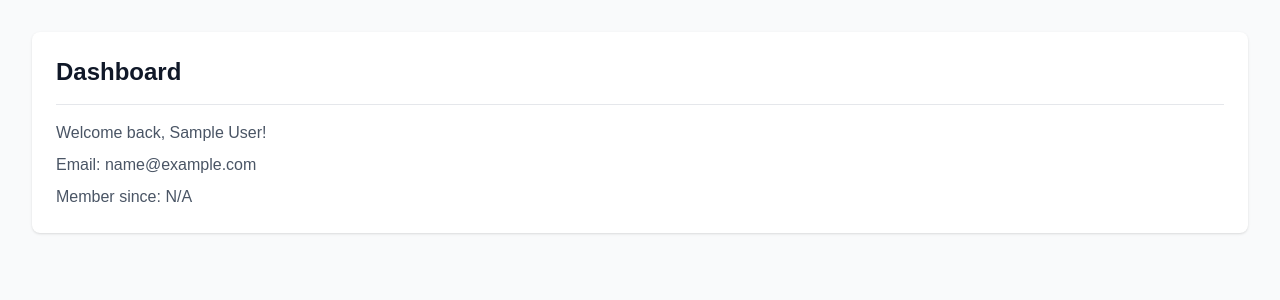
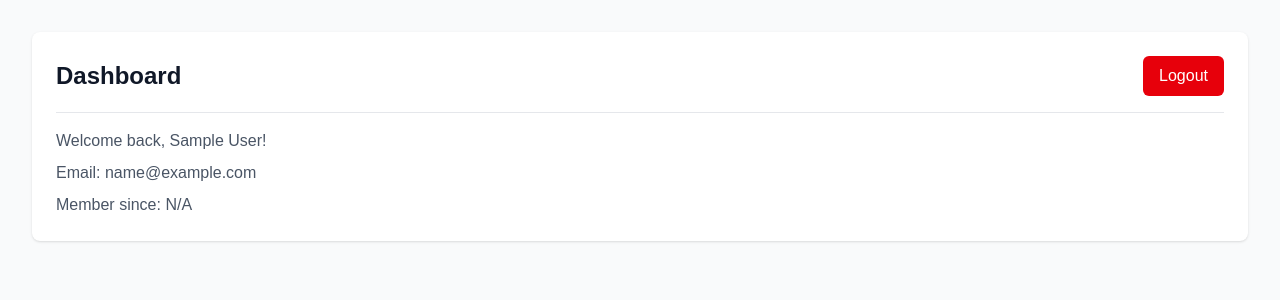
Before and after one commit to elianismedina/POS-frontend-nextjs, a Next.js app: page /dashboard in a window 1280 px wide. Shown: the top 300 px of the page. Built offline with nearby package versions, Linux system fonts and the light colour scheme; sample sign-in values are in the browser's storage.

Commit message:
added logout button to dashboard

```diff
--- a/src/app/dashboard/page.tsx
+++ b/src/app/dashboard/page.tsx
@@ -7,7 +7,7 @@ import { getUserName } from "../utils/user";
 import { formatDate } from "../utils/date";
 
 export default function DashboardPage() {
-  const { isAuthenticated, user } = useAuth();
+  const { isAuthenticated, user, logout } = useAuth();
   const router = useRouter();
 
   console.log(
@@ -30,6 +30,11 @@ export default function DashboardPage() {
     }
   }, [isAuthenticated, router, user]);
 
+  const handleLogout = () => {
+    logout();
+    router.push("/login");
+  };
+
   if (!isAuthenticated) {
     console.log("Dashboard - Returning null due to unauthenticated state");
     return null;
@@ -49,7 +54,15 @@ export default function DashboardPage() {
     <div className="min-h-screen bg-gray-50 p-8">
       <div className="max-w-7xl mx-auto">
         <div className="bg-white shadow rounded-lg p-6">
-          <h1 className="text-2xl font-bold text-gray-900 mb-4">Dashboard</h1>
+          <div className="flex justify-between items-center mb-4">
+            <h1 className="text-2xl font-bold text-gray-900">Dashboard</h1>
+            <button
+              onClick={handleLogout}
+              className="px-4 py-2 bg-red-600 text-white rounded-md hover:bg-red-700 transition-colors"
+            >
+              Logout
+            </button>
+          </div>
           <div className="border-t border-gray-200 pt-4">
             <div className="text-gray-600">
               <p>Welcome back, {userName}!</p>
--- a/src/app/services/auth.service.ts
+++ b/src/app/services/auth.service.ts
@@ -1,7 +1,8 @@
 import axios from "axios";
 import { jwtDecode } from "jwt-decode";
 
-const API_URL = "http://localhost:3000/user";
+const API_URL = "http://localhost:3000/api/v1/auth";
+const USERS_API_URL = "http://localhost:3000/api/v1/users";
 
 export interface LoginData {
   email: string;
@@ -27,16 +28,18 @@ export interface AuthResponse {
 }
 
 interface JwtPayload {
-  userId: string;
+  sub: string;
   email: string;
+  name: string;
+  role: string;
   iat: number;
   exp: number;
 }
 
 export const authService = {
   async login(data: LoginData): Promise<AuthResponse> {
-    console.log("AuthService - Making login request to:", `${API_URL}/login`);
-    const response = await axios.post(`${API_URL}/login`, data);
+    console.log("AuthService - Making login request to:", `${API_URL}/signin`);
+    const response = await axios.post(`${API_URL}/signin`, data);
     console.log("AuthService - Login response:", response.data);
 
     if (response.data.accessToken && !response.data.user) {
@@ -45,7 +48,7 @@ export const authService = {
       console.log("AuthService - Decoded token:", decoded);
 
       console.log("AuthService - Fetching user info");
-      const userResponse = await axios.get(`${API_URL}/${decoded.userId}`, {
+      const userResponse = await axios.get(`${USERS_API_URL}/${decoded.sub}`, {
         headers: {
           Authorization: `Bearer ${response.data.accessToken}`,
         },
```
